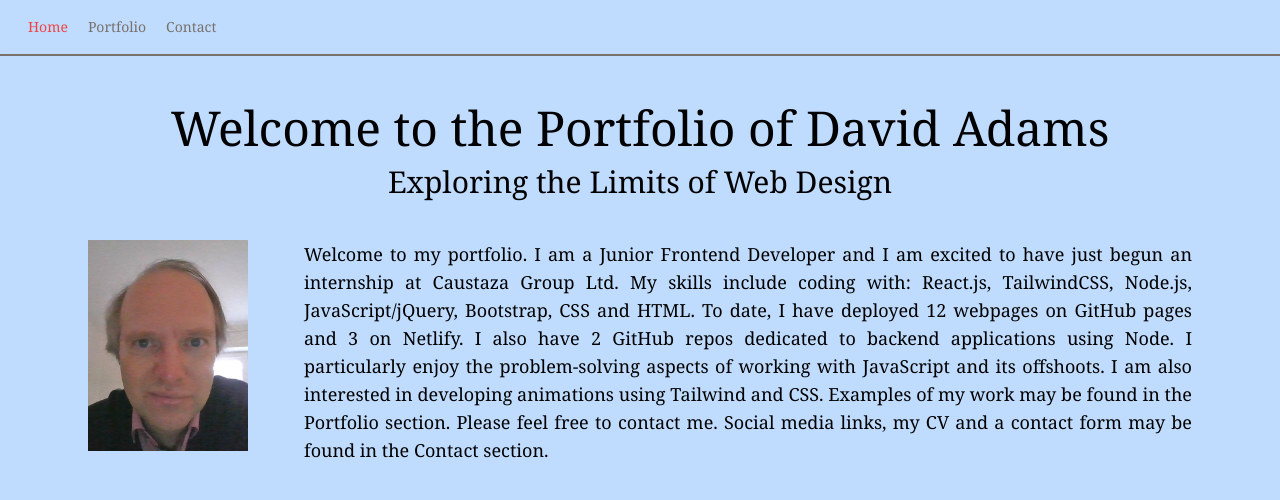
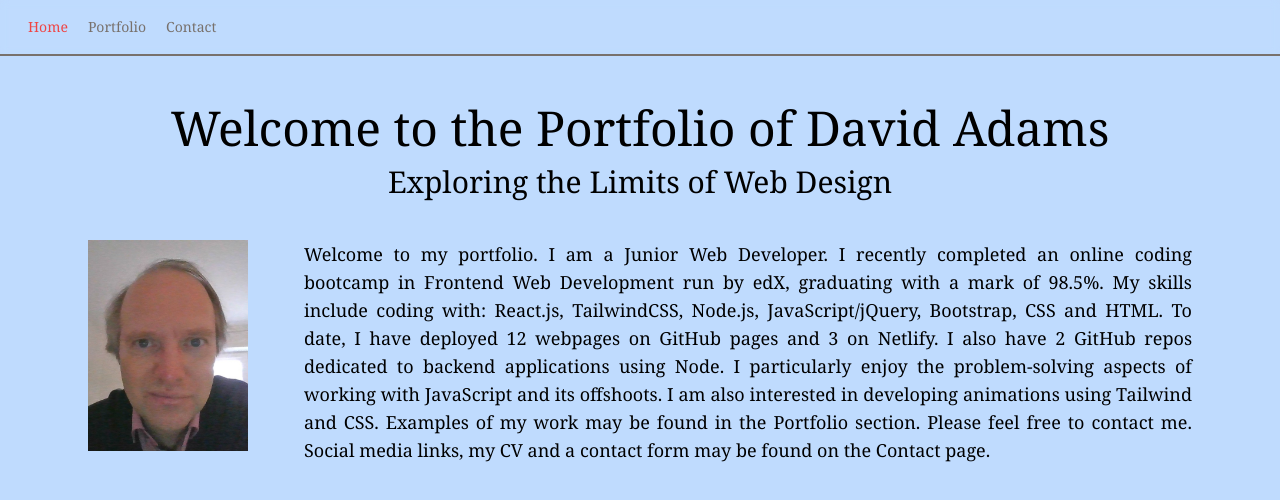
Before and after one commit to DavidBlueLamassu/David-Adams-Portfolio, a React (Create React App) app: page / in a window 1280 px wide. Shown: the top 500 px of the page. Built offline with nearby package versions, Linux system fonts and the light colour scheme.

Commit message:
Home Page text updated

```diff
--- a/src/components/pages/Home.js
+++ b/src/components/pages/Home.js
@@ -13,12 +13,11 @@ function Home() {
       <article className="flex flex-col md:flex-row items-center md:items-start">
         <img alt="David Adams" src="./../assets/images/portrait.jpg" className="w-40 md:mr-10 md:ml-20 pb-6 md:pt-4 lg:pt-0"></img>
         <p className="text-lg text-justify md:mr-20 mx-4 bg-blue-200">
-        Welcome to my portfolio. I am a Junior Frontend Developer and I am excited to have just begun an internship at Caustaza Group Ltd. My skills include coding with: React.js, TailwindCSS,
+        Welcome to my portfolio. I am a Junior Web Developer. I recently completed an online coding bootcamp in Frontend Web Development run by edX, graduating with a mark of 98.5%. My skills include coding with: React.js, TailwindCSS,
         Node.js, JavaScript/jQuery, Bootstrap, CSS and HTML. To date, I have deployed 12 webpages on GitHub pages and 3 on Netlify.
         I also have 2 GitHub repos dedicated to backend applications using Node. I particularly enjoy the problem-solving aspects of
         working with JavaScript and its offshoots. I am also interested in developing animations using Tailwind and CSS. Examples
-        of my work may be found in the Portfolio section. Please feel free to contact me. Social media links, my CV and a contact form
-        may be found in the Contact section.
+        of my work may be found in the Portfolio section. Please feel free to contact me. Social media links, my CV and a contact form may be found on the Contact page.
         </p>
       </article>
       {/* The empty footer ensures that the background color will continue to the bottom of the screen display */}
```
